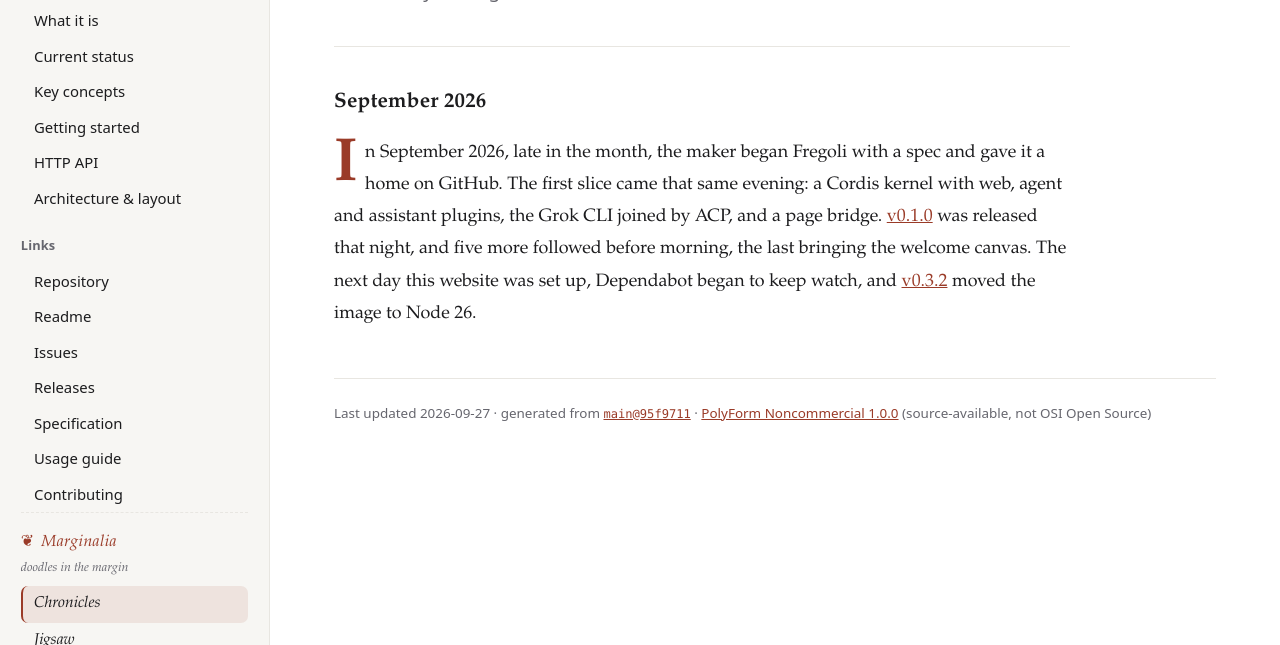
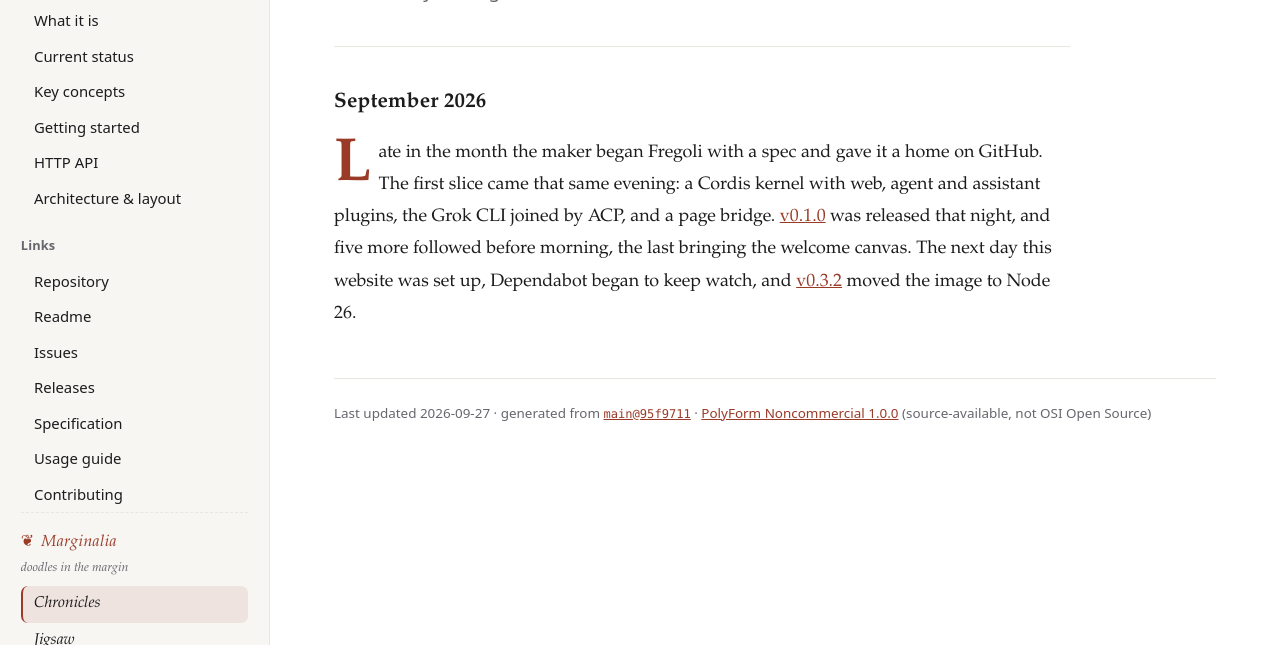
Before and after one commit to pihme/fregoli, a plain HTML site: page chronik/index.html in a window 1280 px wide. Shown: the part 155-800 px from the top of the page. Drawn offline with Linux system fonts and the light colour scheme.

Commit message:
site: Chronicles do not repeat the month heading; regenerate from main@95f9711

```diff
--- a/chronik/index.html
+++ b/chronik/index.html
@@ -57,4 +57,4 @@ main{margin-left:0;padding:2rem 1.2rem 3rem}.grid{grid-template-columns:1fr}h1{f
 <div class="marg"><div class="marg-t"><span aria-hidden="true">❦</span> Marginalia</div><div class="marg-s">doodles in the margin</div><nav><a href="../chronik/" aria-current="page" class="on">Chronicles</a><a href="../jigsaw/">Jigsaw</a><a href="../namesake/">Namesake</a></nav></div></aside>
 <main><div class="crumb"><a href="../">pihme / fregoli</a> / marginalia / chronicles</div><h1>Chronicles</h1>
 <p class="lead">The history of Fregoli as set down so far, newest first.</p>
-<section class="period"><h2>September 2026</h2><p>In September 2026, late in the month, the maker began Fregoli with a spec and gave it a home on GitHub. The first slice came that same evening: a Cordis kernel with web, agent and assistant plugins, the Grok CLI joined by ACP, and a page bridge. <a href="https://github.com/pihme/fregoli/releases/tag/fregoli/v0.1.0">v0.1.0</a> was released that night, and five more followed before morning, the last bringing the welcome canvas. The next day this website was set up, Dependabot began to keep watch, and <a href="https://github.com/pihme/fregoli/releases/tag/fregoli/v0.3.2">v0.3.2</a> moved the image to Node 26.</p></section><footer>Last updated 2026-09-27 · generated from <a href="https://github.com/pihme/fregoli/tree/95f9711d81a56e78bd94c3a4e7a3318b271e92a0"><code>main@95f9711</code></a> · <a href="https://github.com/pihme/fregoli/blob/main/LICENSE">PolyForm Noncommercial 1.0.0</a> (source-available, not OSI Open Source)</footer></main></body></html>
+<section class="period"><h2>September 2026</h2><p>Late in the month the maker began Fregoli with a spec and gave it a home on GitHub. The first slice came that same evening: a Cordis kernel with web, agent and assistant plugins, the Grok CLI joined by ACP, and a page bridge. <a href="https://github.com/pihme/fregoli/releases/tag/fregoli/v0.1.0">v0.1.0</a> was released that night, and five more followed before morning, the last bringing the welcome canvas. The next day this website was set up, Dependabot began to keep watch, and <a href="https://github.com/pihme/fregoli/releases/tag/fregoli/v0.3.2">v0.3.2</a> moved the image to Node 26.</p></section><footer>Last updated 2026-09-27 · generated from <a href="https://github.com/pihme/fregoli/tree/95f9711d81a56e78bd94c3a4e7a3318b271e92a0"><code>main@95f9711</code></a> · <a href="https://github.com/pihme/fregoli/blob/main/LICENSE">PolyForm Noncommercial 1.0.0</a> (source-available, not OSI Open Source)</footer></main></body></html>
```
